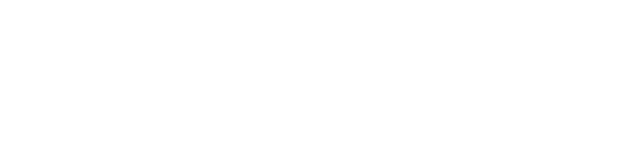
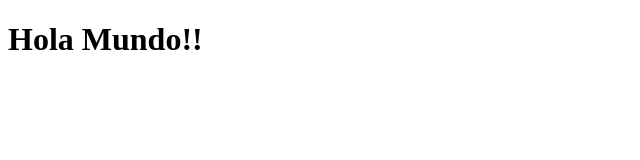
Before and after one commit to kamilomtz/proyecto1, a plain HTML site: page index.html in a window 1280 px wide. Shown: the whole page, without its empty margins (0-640 px from the left). Drawn offline with Linux system fonts and the light colour scheme.

Commit message:
se adiciono saludo

```diff
--- a/index.html
+++ b/index.html
@@ -4,6 +4,7 @@
 	<title></title>
 </head>
 <body>
+<h1>Hola Mundo!!</h1>
 
 </body>
 </html>
```
